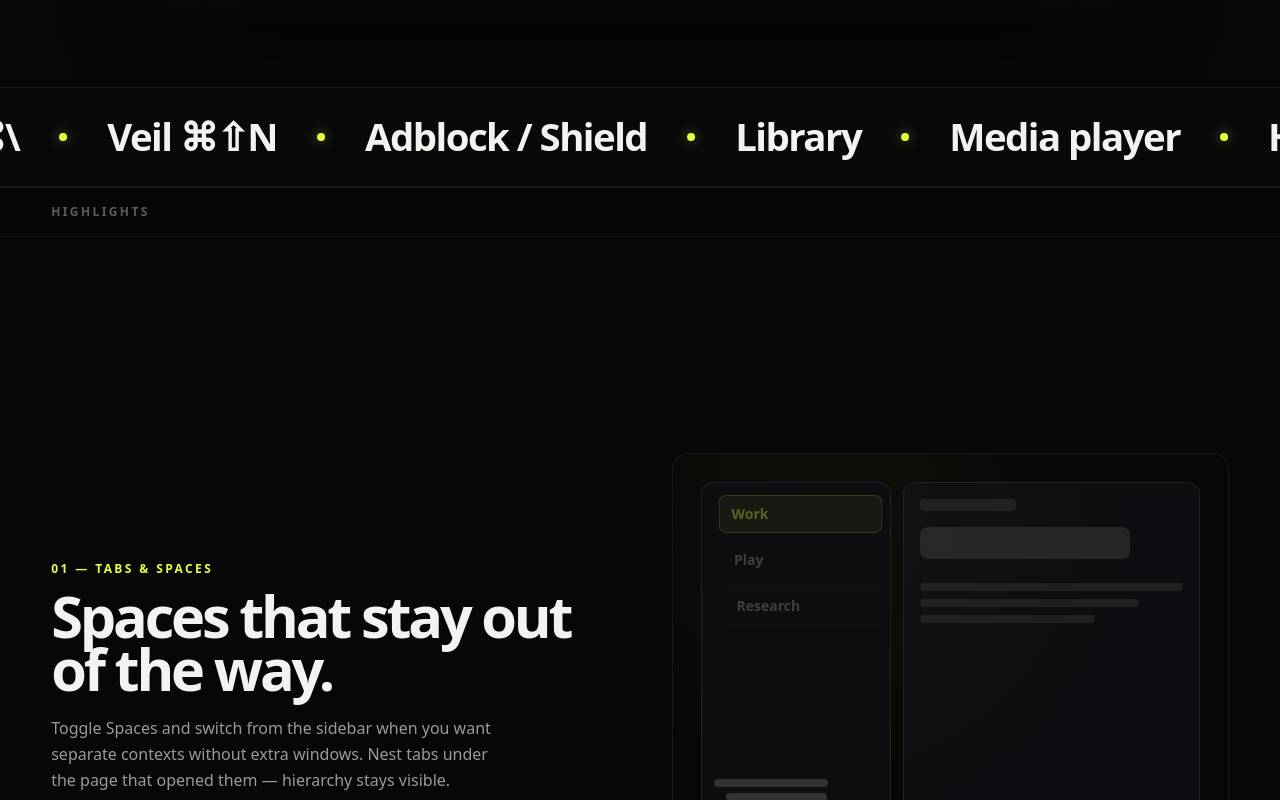
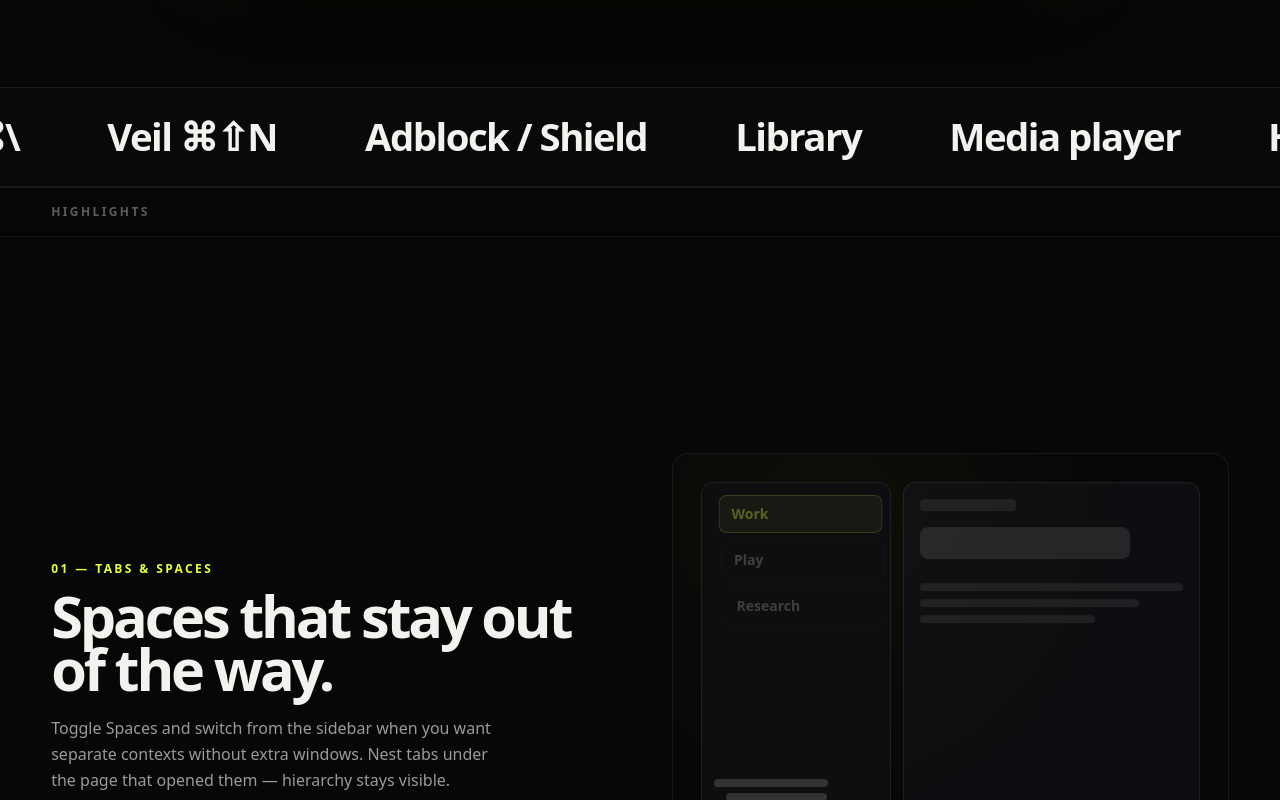
Before and after one commit to carlosaguado04/orza-site, a Next.js app: page / in a window 1280 px wide. Shown: the part 1080-1880 px from the top of the page. Built offline with nearby package versions, Linux system fonts and the light colour scheme; a web font is replaced by a local one.

Commit message:
feat: theme-aware CTA + marquee

```diff
--- a/src/components/CtaBand.tsx
+++ b/src/components/CtaBand.tsx
@@ -22,7 +22,7 @@ export function CtaBand() {
       >
         <motion.div
           aria-hidden
-          className="pointer-events-none absolute inset-0 bg-[radial-gradient(ellipse_at_center,rgba(232,255,61,0.22),transparent_60%)]"
+          className="pointer-events-none absolute inset-0 bg-[radial-gradient(ellipse_at_center,var(--bloom-a),transparent_60%)]"
           style={{ opacity: glow }}
         />
         <div className="grain" />
@@ -37,7 +37,7 @@ export function CtaBand() {
             href={downloadUrl}
             target="_blank"
             rel="noopener noreferrer"
-            className="mt-10 inline-flex items-center justify-center rounded-full bg-acid px-8 py-4 text-sm font-bold text-void transition-transform duration-[var(--dur)] ease-[var(--ease-out)] hover:scale-[1.03] active:scale-[0.98]"
+            className="btn-acid mt-10 px-8 py-4 text-sm"
           >
             Get Orza
           </a>
--- a/src/components/Marquee.tsx
+++ b/src/components/Marquee.tsx
@@ -38,7 +38,7 @@ export function Marquee() {
               className="inline-flex items-center gap-10 text-[clamp(1.4rem,3.2vw,2.4rem)] font-bold tracking-[-0.04em] text-ink"
             >
               {item}
-              <span className="inline-block size-2 rounded-full bg-acid shadow-[0_0_12px_var(--acid-glow)]" />
+              <span className="dot-acid inline-block size-2 rounded-full" />
             </span>
           ))}
         </div>
```
